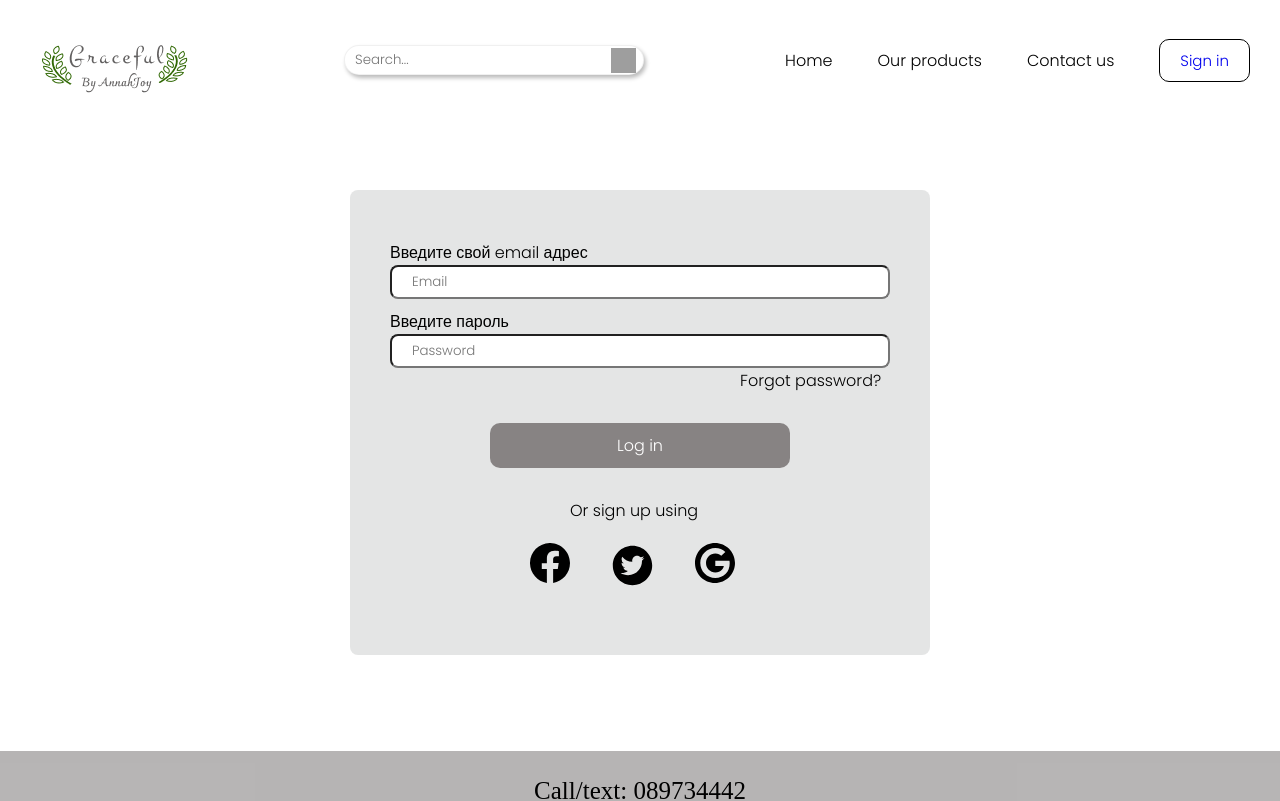
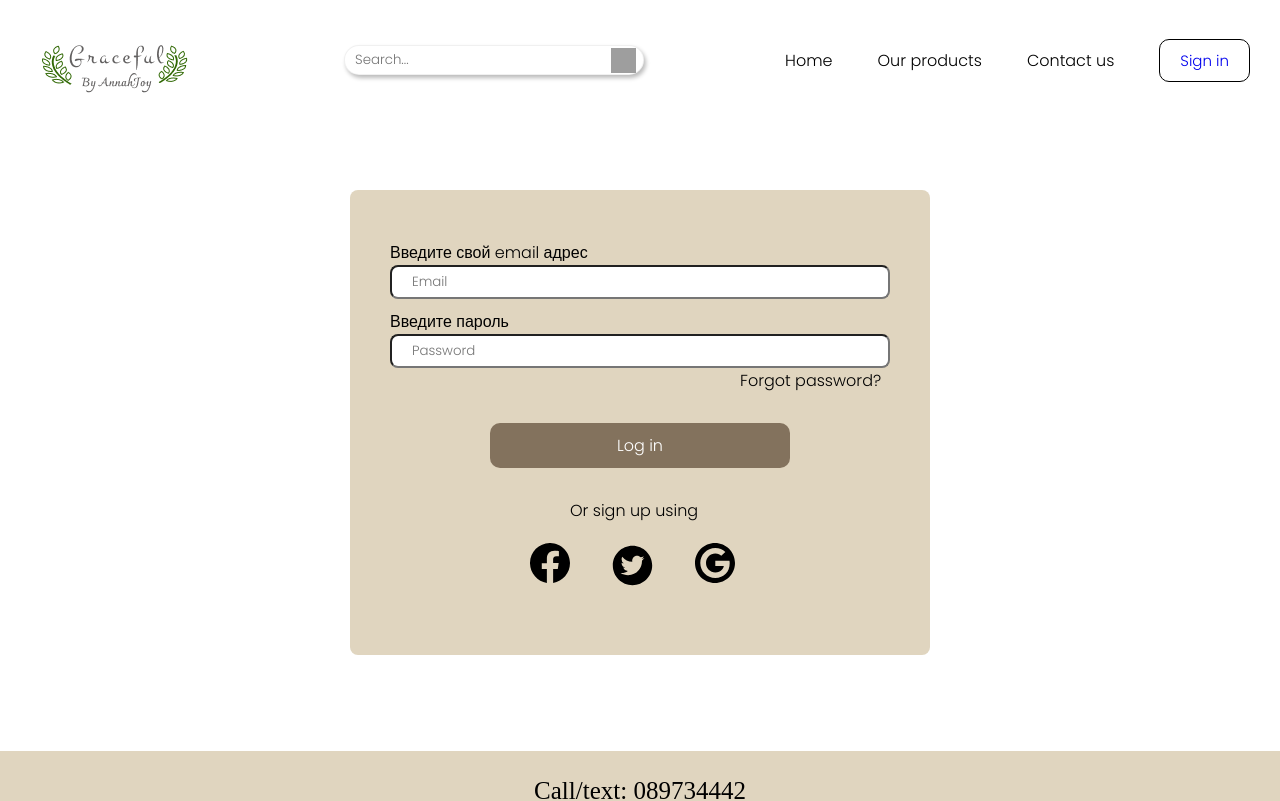
Before and after one commit to iroda95/jewellery, a React (Create React App) app: page /signin in a window 1280 px wide. Shown: the top 801 px of the page. Built offline with nearby package versions, Linux system fonts and the light colour scheme; grey boxes are pictures that could not be loaded.

Commit message:
Finished

```diff
--- a/src/components/Banner.jsx
+++ b/src/components/Banner.jsx
@@ -35,9 +35,9 @@ const Button = styled("button")`
   font-style: normal;
   font-weight: 400;
   font-size: 20px;
-  color: white;
+  color: #101010;
   border: none;
-  background-color: #5e525271;
+  background-color: #d1c09d;
   width: 150px;
   height: 40px;
   border-radius: 4px;
--- a/src/components/Footer.jsx
+++ b/src/components/Footer.jsx
@@ -8,7 +8,7 @@ const Container = styled("div")`
   width: 100%;
   height: 15rem;
   margin-top: 30px;
-  background-color: #5d595972;
+  background-color: #e0d5bf;
   display: flex;
   justify-content: center;
   align-items: center;
--- a/src/components/Product.jsx
+++ b/src/components/Product.jsx
@@ -65,7 +65,7 @@ const Img = styled("img")`
 `
 const CardButton = styled("button")`
   border: none;
-  background-color: #5e525271;
+  background-color: #d1c2a5;
   border-radius: 10px;
   padding: 5px 1rem;
   transition: 0.4s;
--- a/src/pages/SignIn.jsx
+++ b/src/pages/SignIn.jsx
@@ -23,7 +23,7 @@ const Input = styled("input")`
 const Form = styled("form")`
   display: flex;
   margin-top: 70px;
-  background-color: #6b6e6e2e;
+  background-color: #e0d5bf;
   flex-direction: column;
   border-radius: 8px;
   padding: 40px;
@@ -33,7 +33,7 @@ const Label = styled("label")`
   margin-top: 10px;
 `
 const Button = styled(Link)`
-  background-color: #3e37378e;
+  background-color: #83725d;
   margin: 30px;
   margin-left: 100px;
   width: 300px;
@@ -69,7 +69,7 @@ const SocialNetworks = styled("div")`
 const Logo = styled("div")`
   transition: 0.5s;
   &:hover {
-    color: #767171a9;
+    color: #83725d;
   }
 `
 
```
